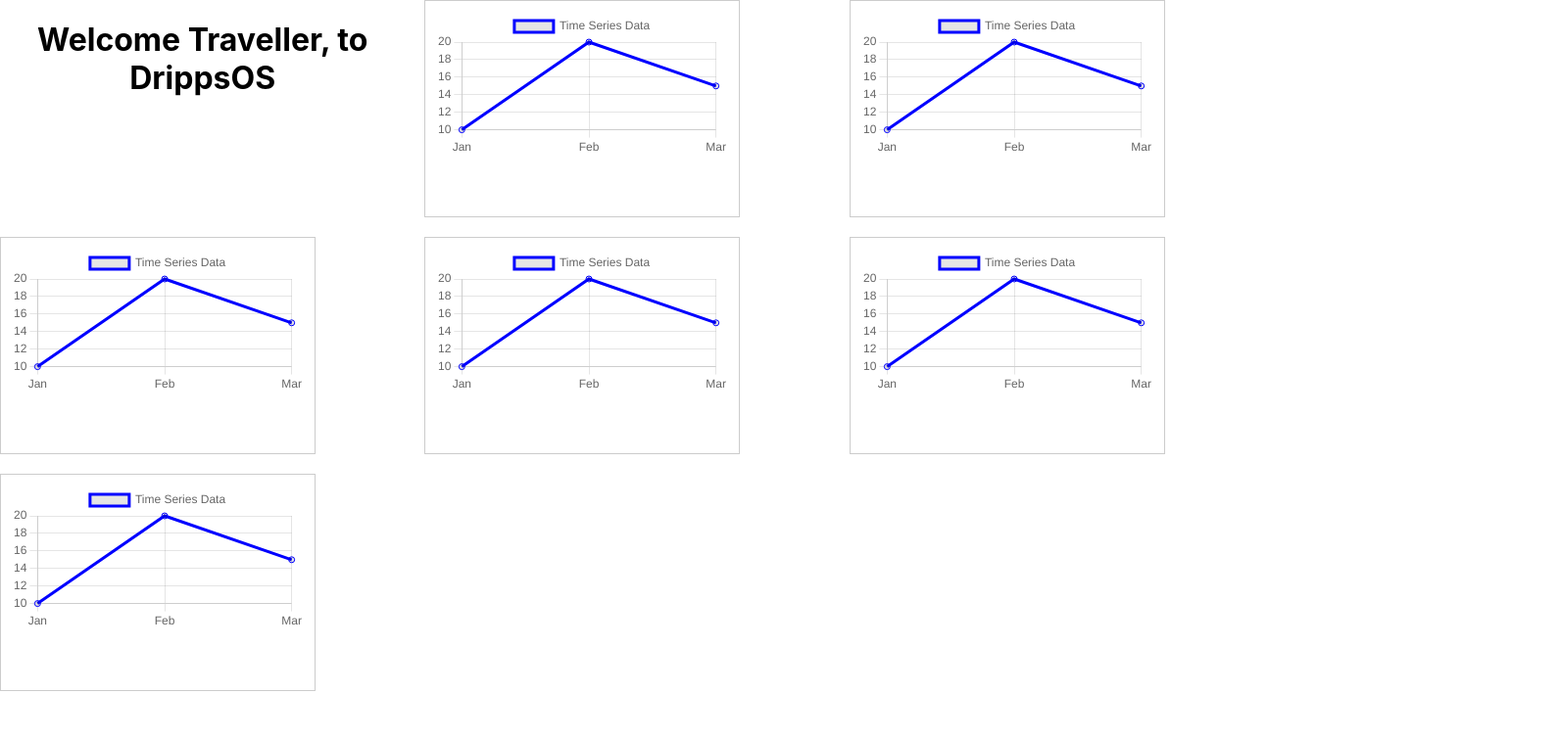
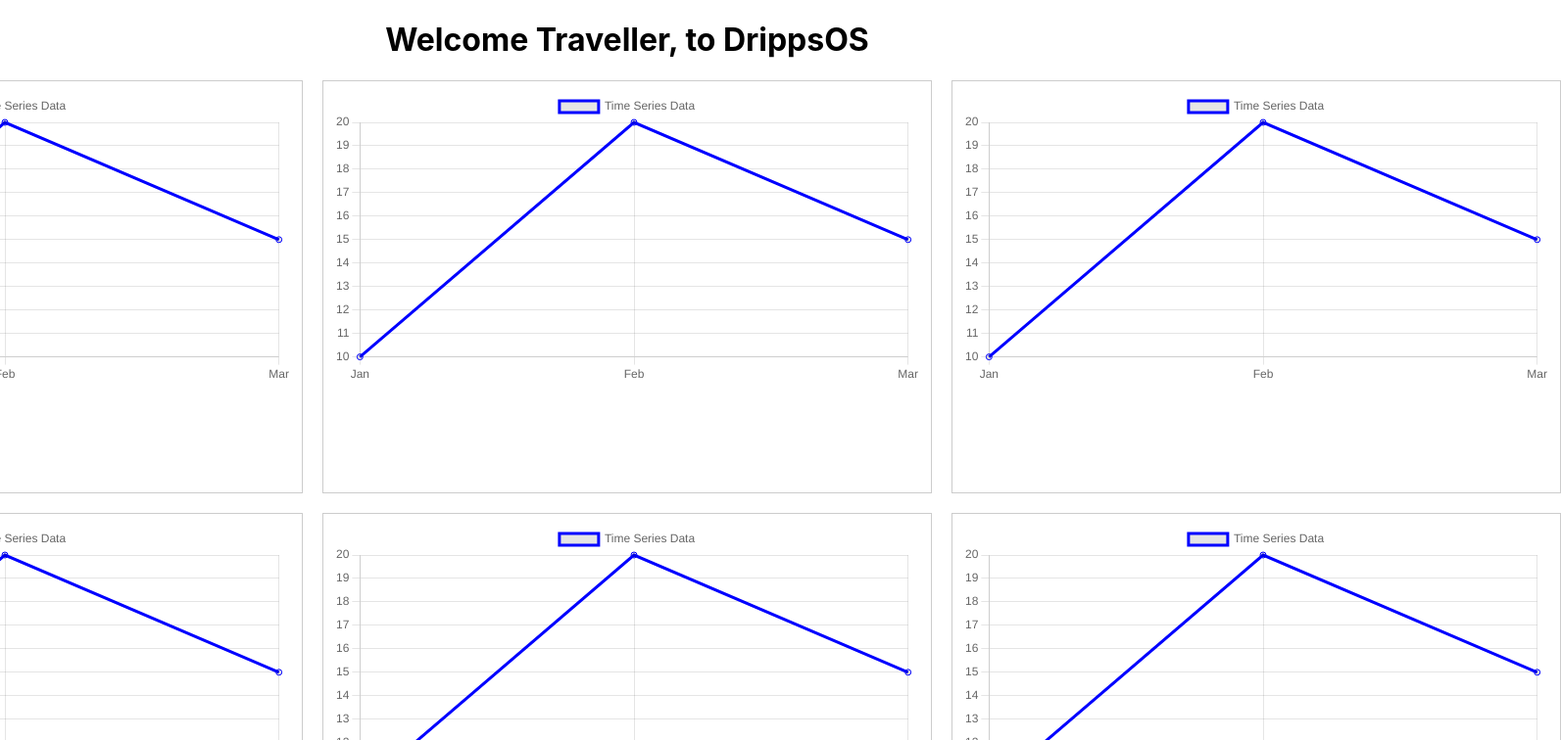
Before and after one commit to CallumAlexander/DrippsOS, a React (Create React App) app: page / in a window 1280 px wide. Shown: the top 756 px of the page at 98% size, 1593 px wide, since content can reach past the window. Built offline with nearby package versions, Linux system fonts and the light colour scheme.

Commit message:
It looks good (3 b 3 grid) and it works

```diff
--- a/src/Dashboard.js
+++ b/src/Dashboard.js
@@ -11,8 +11,10 @@
     ];
 
     return (
+        <div>
+            <h1>Welcome Traveller, to DrippsOS</h1>
+            <div className="center-container">
                 <div className="grid-container">
-      <h1>Welcome Traveller, to DrippsOS</h1>
                   <div className="chart">
                     <TimeSeriesChart data={timeSeriesData} />
                   </div>
@@ -32,6 +34,8 @@
                     <TimeSeriesChart data={timeSeriesData} />
                   </div>
                 </div>
+            </div>
+        </div>
     );
 
 }
--- a/src/styles.css
+++ b/src/styles.css
@@ -1,4 +1,16 @@
 
+.dashboard {
+  display: flex;
+  flex-direction: column;
+  align-items: center;
+  justify-content: center;
+  height: 100vh; /* Adjust the height as needed */
+}
+
+.center-container {
+    display: flex;
+    justify-content: center;
+}
 
 .grid-container {
   display: grid;
@@ -9,6 +21,6 @@
 .chart {
   border: 1px solid #ccc;
   padding: 10px;
-  width: 300px; /* Adjust the width to make the chart smaller */
-  height: 200px; /* Adjust the height to make the chart smaller */
+  width: 600px; /* Adjust the width to make the chart smaller */
+  height: 400px; /* Adjust the height to make the chart smaller */
 }
```
Also changed, not shown: src/App.js (+0 -15 lines). Lines whose indentation alone changed are shown as unchanged.
